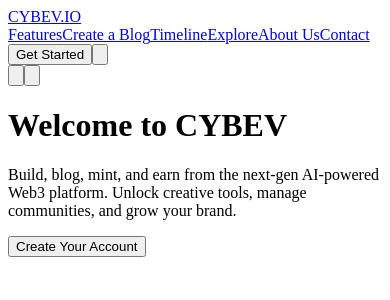
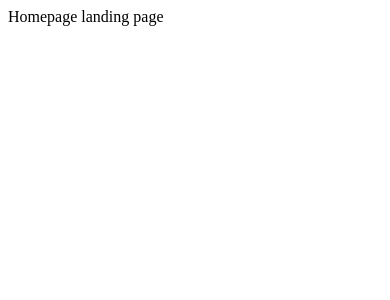
Before and after one commit to cybev1/cybev-frontend-fresh, a Next.js app: page / in a window 390 px wide. Shown: the top 300 px of the page. Built offline with nearby package versions, Linux system fonts and the light colour scheme.

Commit message:
Add files via upload

```diff
--- /dev/null
+++ b/pages/blog/[id].jsx
@@ -0,0 +1,2 @@
+// Dynamic blog viewer
+export default function Component() { return <div>Dynamic blog viewer</div>; }
--- a/pages/index.jsx
+++ b/pages/index.jsx
@@ -1,103 +1,2 @@
-import { useRouter } from 'next/router';
-import { motion } from 'framer-motion';
-import Head from 'next/head';
-import { useState, useEffect } from 'react';
-import { MoonIcon, SunIcon, Bars3Icon, XMarkIcon } from '@heroicons/react/24/solid';
-import Link from 'next/link';
-
-const SeoHead = () => (
-  <Head>
-    <title>CYBEV – AI-Powered Web3 Blog & Social Platform</title>
-    <meta name="description" content="Create, blog, mint NFTs, run ads, manage communities, and earn crypto – all in one AI-powered Web3 platform." />
-    <meta property="og:title" content="CYBEV – Create, Earn, Mint, Grow" />
-    <meta property="og:description" content="Your all-in-one Creator Studio powered by AI + Web3. Blog, share, mint NFTs, and earn on CYBEV." />
-    <meta property="og:image" content="https://app.cybev.io/og-banner.png" />
-    <meta property="og:url" content="https://app.cybev.io" />
-    <meta name="twitter:card" content="summary_large_image" />
-    <link rel="icon" href="/favicon.ico" />
-  </Head>
-);
-
-export default function Home() {
-  const router = useRouter();
-  const [theme, setTheme] = useState('light');
-  const [menuOpen, setMenuOpen] = useState(false);
-
-  useEffect(() => {
-    document.documentElement.classList.toggle('dark', theme === 'dark');
-  }, [theme]);
-
-  const handleGetStarted = () => {
-    const ref = router.query.ref;
-    if (ref) localStorage.setItem('cybev_ref', ref);
-    router.push('/auth/register');
-  };
-
-  return (
-    <>
-      <SeoHead />
-      <div className="min-h-screen bg-gradient-to-br from-white via-blue-50 to-purple-100 dark:from-gray-900 dark:via-gray-800 dark:to-black transition duration-500 overflow-hidden">
-        <nav className="w-full fixed top-0 left-0 z-50 flex justify-between items-center px-6 py-4 shadow-sm backdrop-blur-md bg-white/70 dark:bg-black/70">
-          <Link href="/">
-            <div className="text-xl font-bold text-blue-700 dark:text-white cursor-pointer">CYBEV.IO</div>
-          </Link>
-          <div className="md:flex hidden items-center gap-6">
-            <Link href="/features" className="nav-link">Features</Link>
-            <Link href="/setup" className="nav-link">Create a Blog</Link>
-            <Link href="/timeline" className="nav-link">Timeline</Link>
-            <Link href="/explore" className="nav-link">Explore</Link>
-            <Link href="/about" className="nav-link">About Us</Link>
-            <Link href="/contact" className="nav-link">Contact</Link>
-            <button onClick={handleGetStarted} className="px-4 py-2 rounded-xl bg-blue-600 text-white text-sm hover:bg-blue-700">Get Started</button>
-            <button onClick={() => setTheme(theme === 'light' ? 'dark' : 'light')}>
-              {theme === 'dark' ? <SunIcon className="w-5 h-5 text-yellow-400" /> : <MoonIcon className="w-5 h-5 text-gray-700" />}
-            </button>
-          </div>
-          <div className="md:hidden flex items-center gap-3">
-            <button onClick={() => setTheme(theme === 'light' ? 'dark' : 'light')}>
-              {theme === 'dark' ? <SunIcon className="w-5 h-5 text-yellow-400" /> : <MoonIcon className="w-5 h-5 text-gray-700" />}
-            </button>
-            <button onClick={() => setMenuOpen(!menuOpen)}>
-              {menuOpen ? <XMarkIcon className="w-6 h-6 text-gray-800 dark:text-white" /> : <Bars3Icon className="w-6 h-6 text-gray-800 dark:text-white" />}
-            </button>
-          </div>
-          {menuOpen && (
-            <div className="absolute top-16 left-0 w-full bg-white dark:bg-gray-900 flex flex-col items-start gap-4 p-6 shadow-lg z-40 md:hidden">
-              <Link href="/features" className="nav-link">Features</Link>
-              <Link href="/setup" className="nav-link">Create a Blog</Link>
-              <Link href="/timeline" className="nav-link">Timeline</Link>
-              <Link href="/explore" className="nav-link">Explore</Link>
-              <Link href="/about" className="nav-link">About Us</Link>
-              <Link href="/contact" className="nav-link">Contact</Link>
-              <button onClick={handleGetStarted} className="w-full px-4 py-2 mt-2 rounded-xl bg-blue-600 text-white text-sm hover:bg-blue-700">Get Started</button>
-            </div>
-          )}
-        </nav>
-        <div className="flex flex-col justify-center items-center text-center px-6 pt-44 pb-28 space-y-8">
-          <motion.div
-            initial={{ opacity: 0, y: -40 }}
-            animate={{ opacity: 1, y: 0 }}
-            transition={{ duration: 0.9 }}
-            className="bg-white/80 dark:bg-gray-900/70 backdrop-blur-xl px-10 py-14 rounded-3xl shadow-2xl border border-blue-200 dark:border-gray-800 max-w-2xl"
-          >
-            <motion.h1 className="text-5xl font-extrabold text-blue-900 dark:text-white mb-4">
-              Welcome to CYBEV
-            </motion.h1>
-            <motion.p className="text-lg text-gray-700 dark:text-gray-300">
-              Build, blog, mint, and earn from the next-gen AI-powered Web3 platform.
-              Unlock creative tools, manage communities, and grow your brand.
-            </motion.p>
-            <motion.button
-              onClick={handleGetStarted}
-              whileHover={{ scale: 1.05 }}
-              whileTap={{ scale: 0.95 }}
-              className="mt-8 px-8 py-3 bg-blue-600 text-white rounded-xl text-lg font-semibold shadow-md hover:bg-blue-700 transition"
-            >
-              Create Your Account
-            </motion.button>
-          </motion.div>
-        </div>
-      </div>
-    </>
-  );
-}
+// Homepage landing page
+export default function Component() { return <div>Homepage landing page</div>; }
--- /dev/null
+++ b/pages/studio/blogs/index.jsx
@@ -0,0 +1,2 @@
+// Blog dashboard listing user's blogs
+export default function Component() { return <div>Blog dashboard listing user's blogs</div>; }
--- /dev/null
+++ b/pages/studio/blogs/setup.jsx
@@ -0,0 +1,2 @@
+// Multi-step blog setup form
+export default function Component() { return <div>Multi-step blog setup form</div>; }
```
Also changed, not shown: pages/auth/login.jsx (+2 -9 lines), pages/auth/register.jsx (+2 -9 lines).
